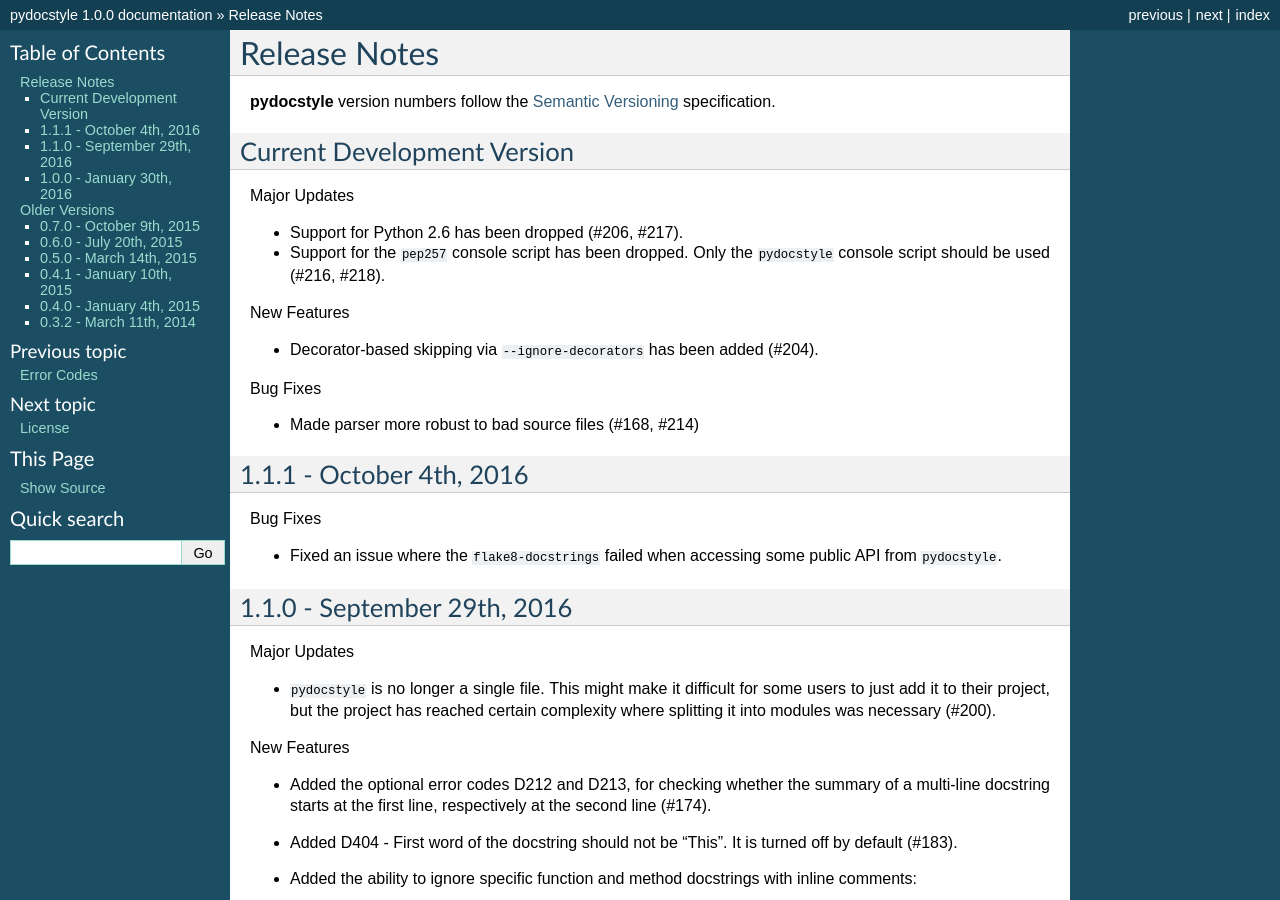
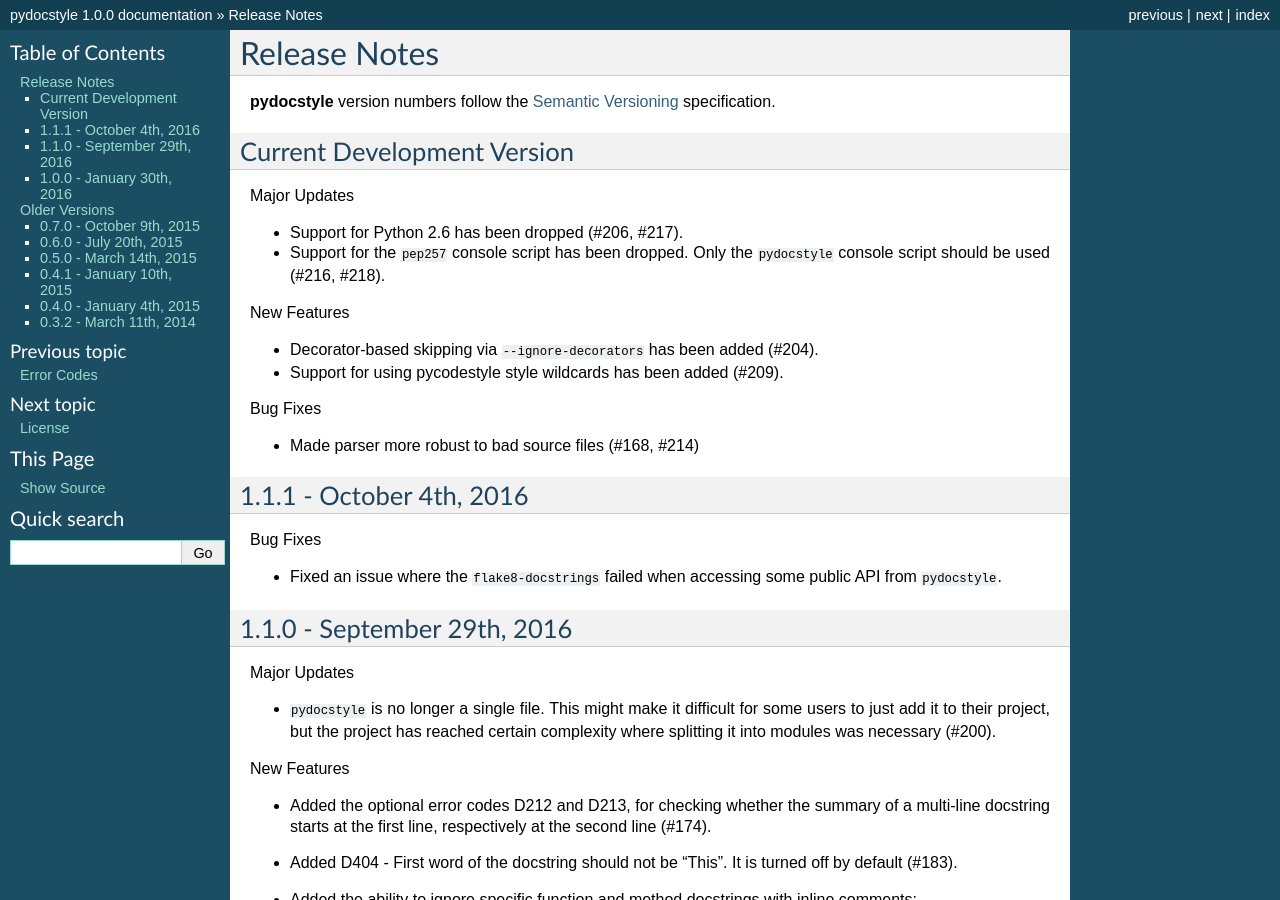
Before and after one commit to PyCQA/pydocstyle, a Sphinx documentation site: the page built from docs/release_notes.rst, in a window 1280 px wide and 900 px high. Built offline with Sphinx 7.4.7, drawn with Linux system fonts in a browser that asks for light colours; the version number could not be read and is left out.

Commit message:
Mention new wildcards in the release notes.

```diff
--- a/docs/release_notes.rst
+++ b/docs/release_notes.rst
@@ -16,6 +16,7 @@
 New Features
 
 * Decorator-based skipping via ``--ignore-decorators`` has been added (#204).
+* Support for using pycodestyle style wildcards has been added (#209).
 
 Bug Fixes
 
```
